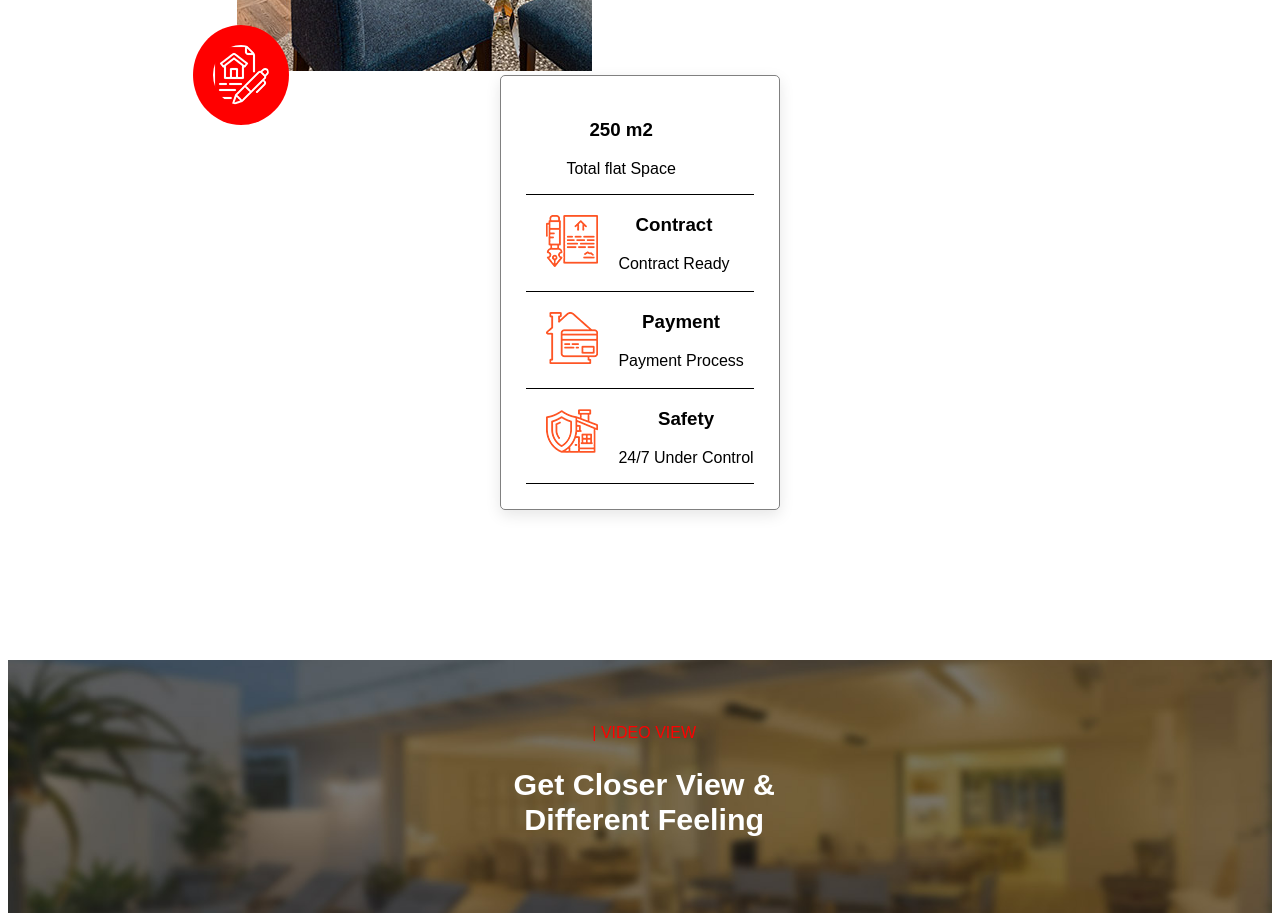
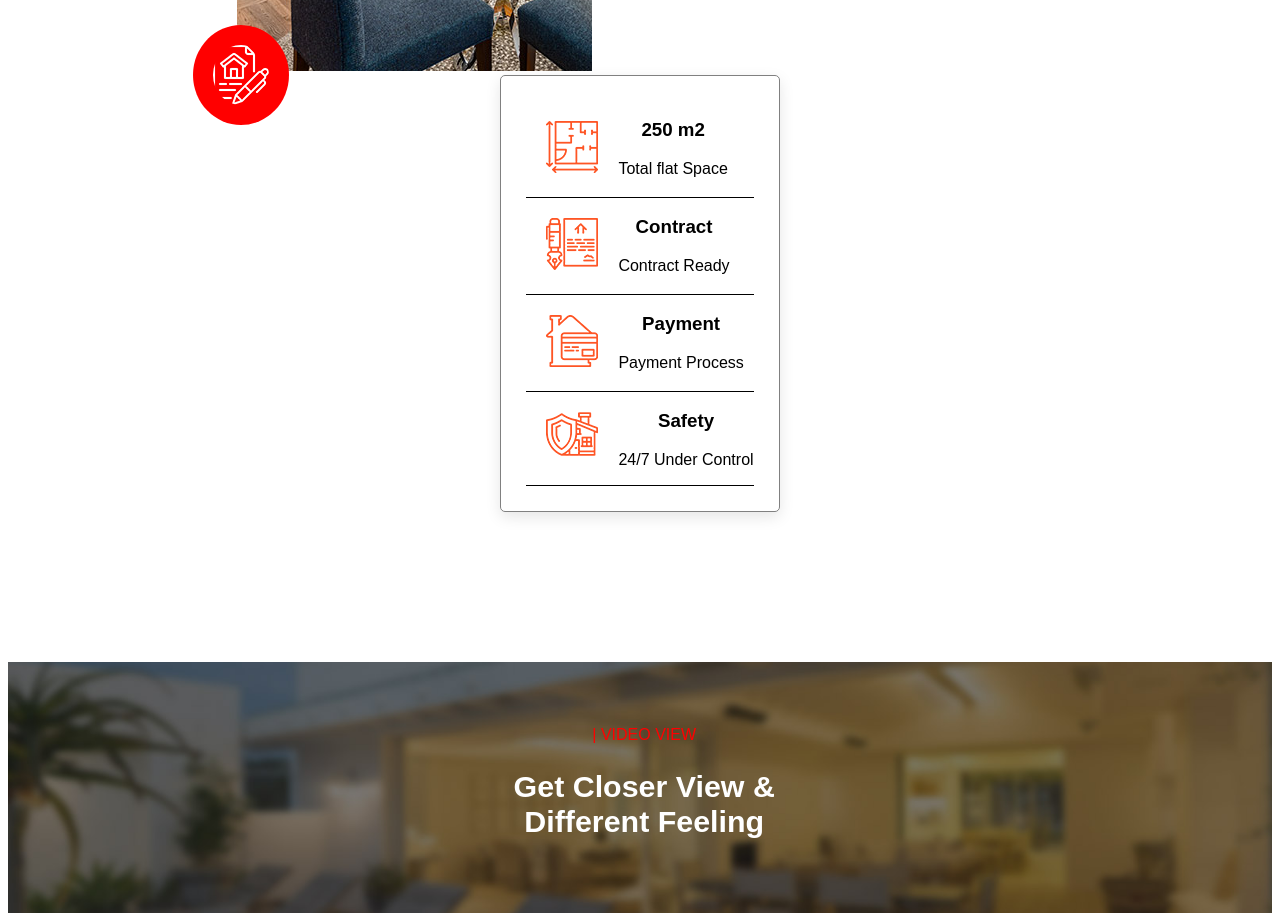
Before and after one commit to kartik2624/villa-project, a plain HTML site: page index.html in a window 1280 px wide. Shown: the part 1487-2400 px from the top of the page. Drawn offline with Linux system fonts and the light colour scheme.

Commit message:
update img path

```diff
--- a/index.html
+++ b/index.html
@@ -71,7 +71,7 @@
 
                 <div class="box">
                     <div class="image">
-                        <img src="Villa-Book-project/" alt="">
+                        <img src="img/info-icon-01.png" alt="">
                     </div>
                     <div class="text">
                         <h3>250 m2</h3>
```
